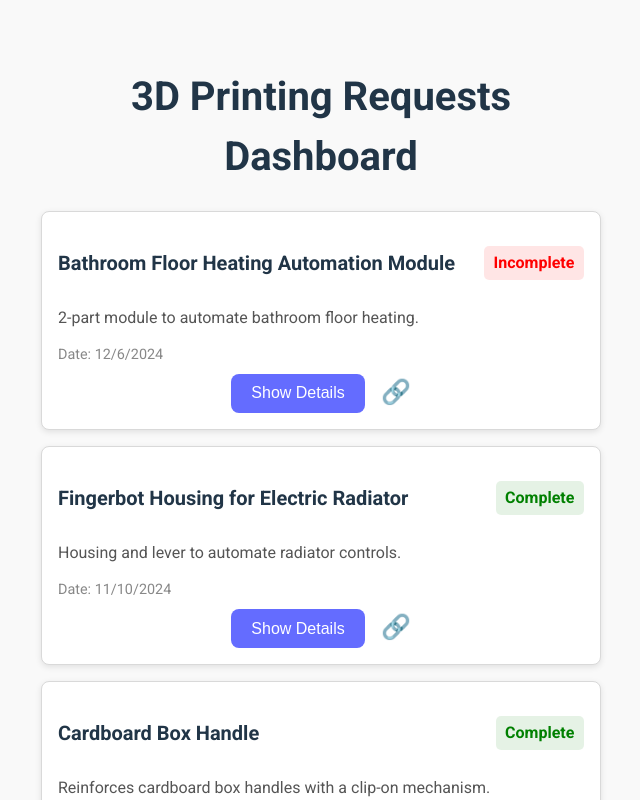
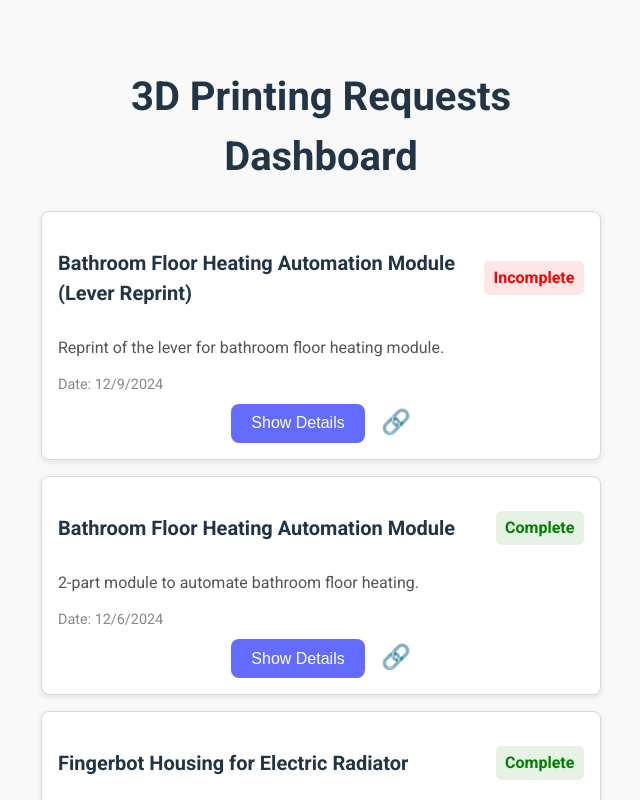
Before and after one commit to nejckovacic/3d-requests-dashboard, a Vue app: page / in a window 1280 px wide. Shown: the top 800 px of the page, without its empty margins (319-959 px from the left). Built offline with nearby package versions, Linux system fonts and the light colour scheme.

Commit message:
Added new request

```diff
--- a/src/components/RequestList.vue
+++ b/src/components/RequestList.vue
@@ -1,10 +1,7 @@
 <template>
     <div>
-        <RequestItem
-            v-for="request in [...requests].sort((a, b) => new Date(b.date) - new Date(a.date))"
-            :key="request.id"
-            :request="request"
-        />
+        <RequestItem v-for="request in [...requests].sort((a, b) => new Date(b.date) - new Date(a.date))"
+            :key="request.id" :request="request" />
     </div>
 </template>
 
@@ -123,10 +120,38 @@ export default {
 
 <strong>Note:</strong> Designed for practical automation with emphasis on fit and functionality over aesthetics.
 `,
+                    status: true,
+                    link: "https://cad.onshape.com/documents/fec1792d1ba7c8375931ca82/w/9c8474954c368ab498207504/e/06f893a5d03aa683a2329f9e?renderMode=0&uiState=6750fefba5c0872f8c06c771",
+                    date: "2024-12-06"
+                },
+                {
+                    id: 4,
+                    name: "Bathroom Floor Heating Automation Module (Lever Reprint)",
+                    description: "Reprinting the lever for the bathroom floor heating automation module due to incorrect dimensions.",
+                    shortDescription: "Reprint of the lever for bathroom floor heating module.",
+                    longDescription: `
+<strong>3D Printing Factory Order Slip</strong><br>
+<strong>Client:</strong> Nejc Kovačič<br>
+<strong>Order ID:</strong> BFH-2024-005<br><br>
+
+<strong>Item Details:</strong><br>
+<strong>Product Name:</strong> Bathroom Floor Heating Automation Module (Lever Reprint)<br>
+<strong>Parts:</strong> 1 (Lever only)<br>
+<strong>Material:</strong> PLA <br>
+<strong>Color:</strong> Preferably Pink<br>
+<strong>Function:</strong> Reprinting the lever to correct dimensional inaccuracies. This part is critical to the module's function and requires precise tolerances.<br><br>
+
+<strong>Production Specifications:</strong><br>
+- Quantity: 1 (Lever only)<br>
+- Design Considerations: Focus on dimensional accuracy to ensure proper fit with other module parts.<br>
+- Design Export: Accessible via the following link for manufacturing:<br>
+<a href="https://cad.onshape.com/documents/fec1792d1ba7c8375931ca82/w/9c8474954c368ab498207504/e/06f893a5d03aa683a2329f9e?renderMode=0&uiState=6750fefba5c0872f8c06c771" target="_blank">View Design</a><br><br>
+`,
                     status: false,
                     link: "https://cad.onshape.com/documents/fec1792d1ba7c8375931ca82/w/9c8474954c368ab498207504/e/06f893a5d03aa683a2329f9e?renderMode=0&uiState=6750fefba5c0872f8c06c771",
-                    date: "2024-12-06"
+                    date: "2024-12-09"
                 }
+
             ]
         };
     }
```
